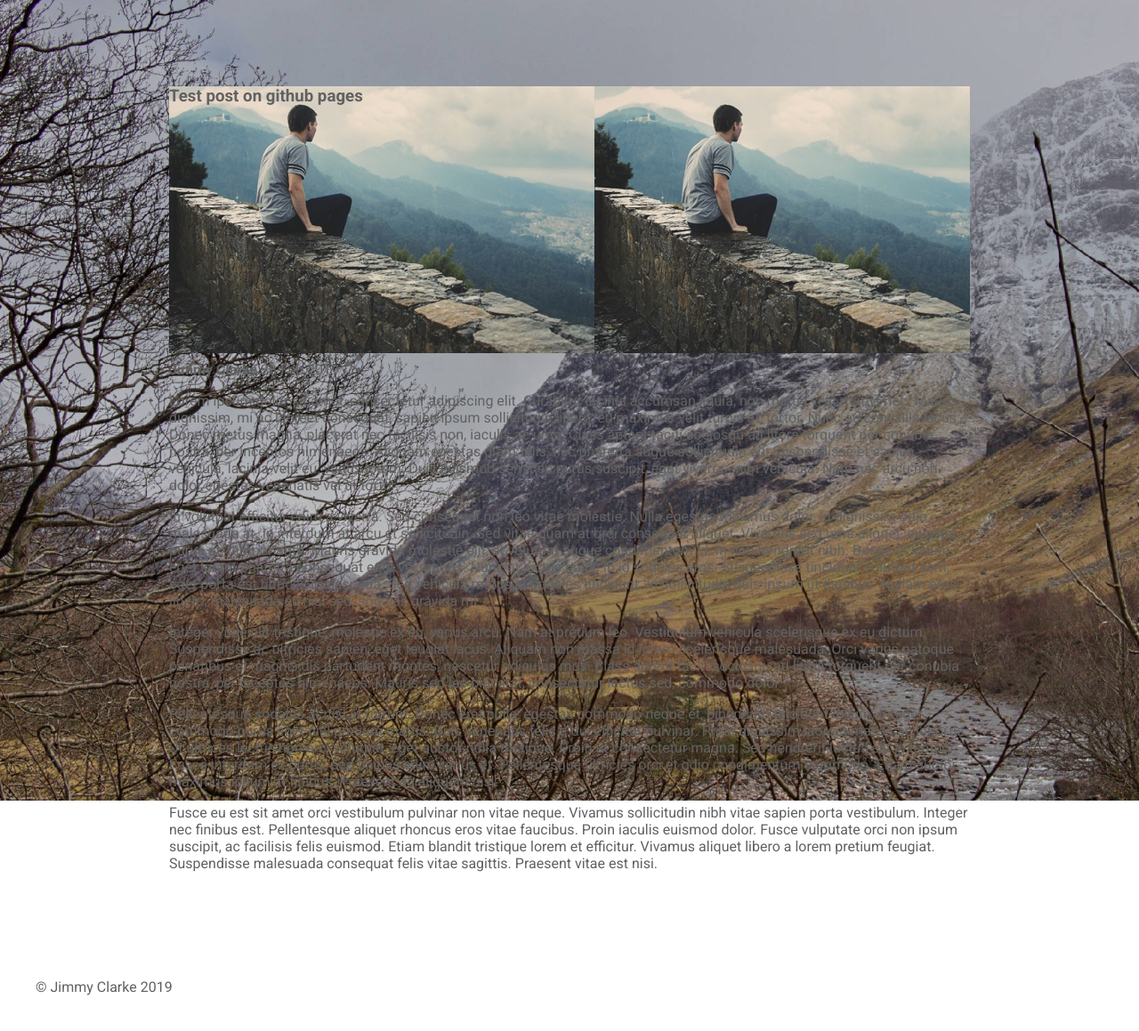
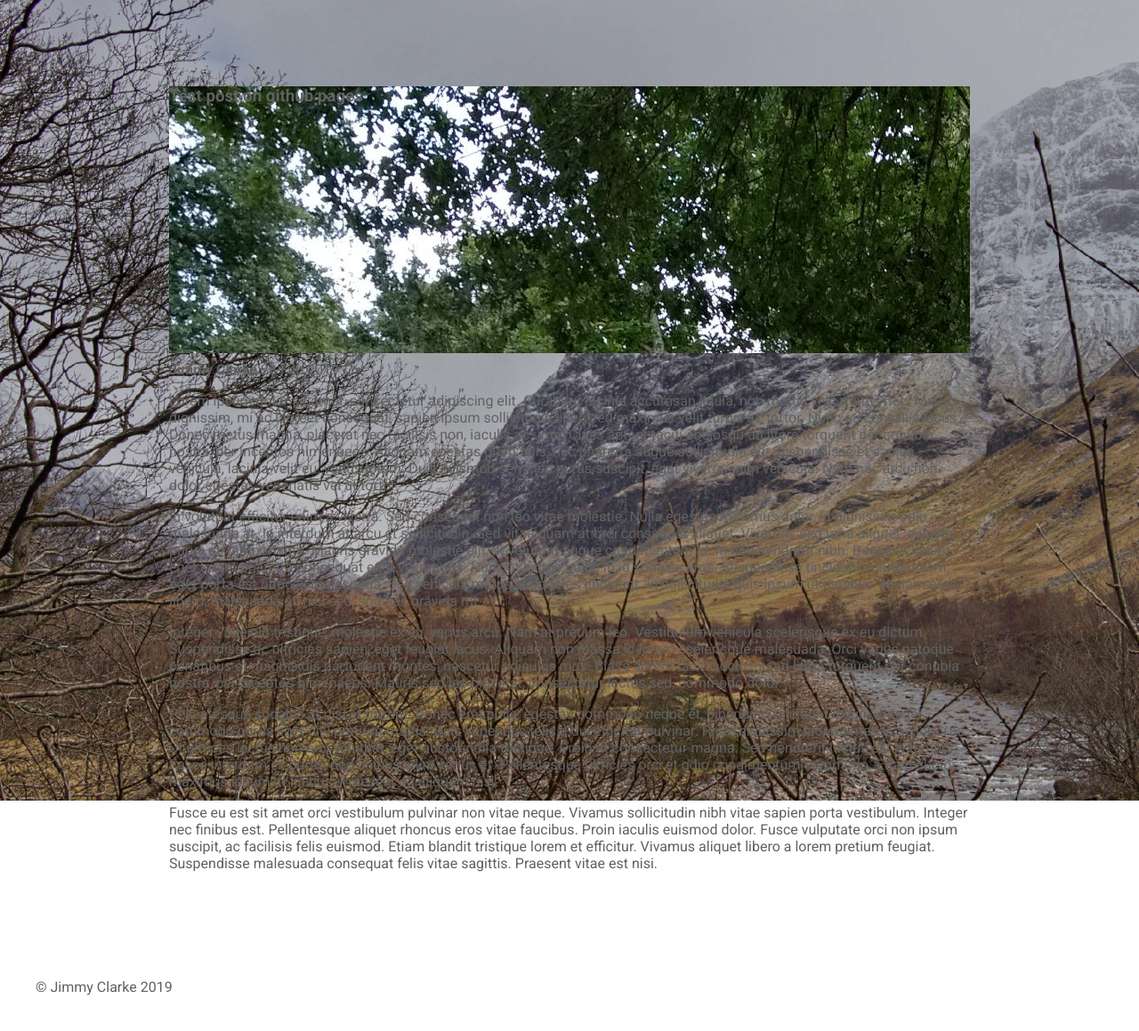
Before and after one commit to jimmyclarke113/jimmyclarke113.github.io, a Jekyll site: the page built from _posts/2019-02-26-test-post-2.md, in a window 1280 px wide. Shown: the whole page at 89% size. Built offline with Jekyll 4.4.1, drawn with Linux system fonts in a browser that asks for light colours.

Commit message:
Update 2019-02-26-test-post-2.md

```diff
--- a/_posts/2019-02-26-test-post-2.md
+++ b/_posts/2019-02-26-test-post-2.md
@@ -5,7 +5,7 @@
 date: 2019-02-26
 author: "Jimmy Clarke"
 description: "This short description ends up on the main listing page"
-image: "/images/road.jpg"
+image: "/images/van_france_web.jpg"
 height: 300
 ---
 Lorem ipsum dolor sit amet, consectetur adipiscing elit. Curabitur lacinia accumsan ligula, non mattis velit mattis nec. Mauris dignissim, mi ac laoreet consequat, sapien ipsum sollicitudin libero, eu maximus velit turpis ac tortor. Nunc eu convallis lacus. Donec metus magna, placerat nec facilisis non, iaculis ac urna. Class aptent taciti sociosqu ad litora torquent per conubia nostra, per inceptos himenaeos. Aliquam egestas diam felis, nec pharetra augue sollicitudin eu. Suspendisse et sapien vehicula, lacinia velit eu, varius lorem. Duis euismod sem nec purus suscipit, eget viverra enim vehicula. Nam nec arcu non dolor egestas venenatis vel ut tortor.
```
